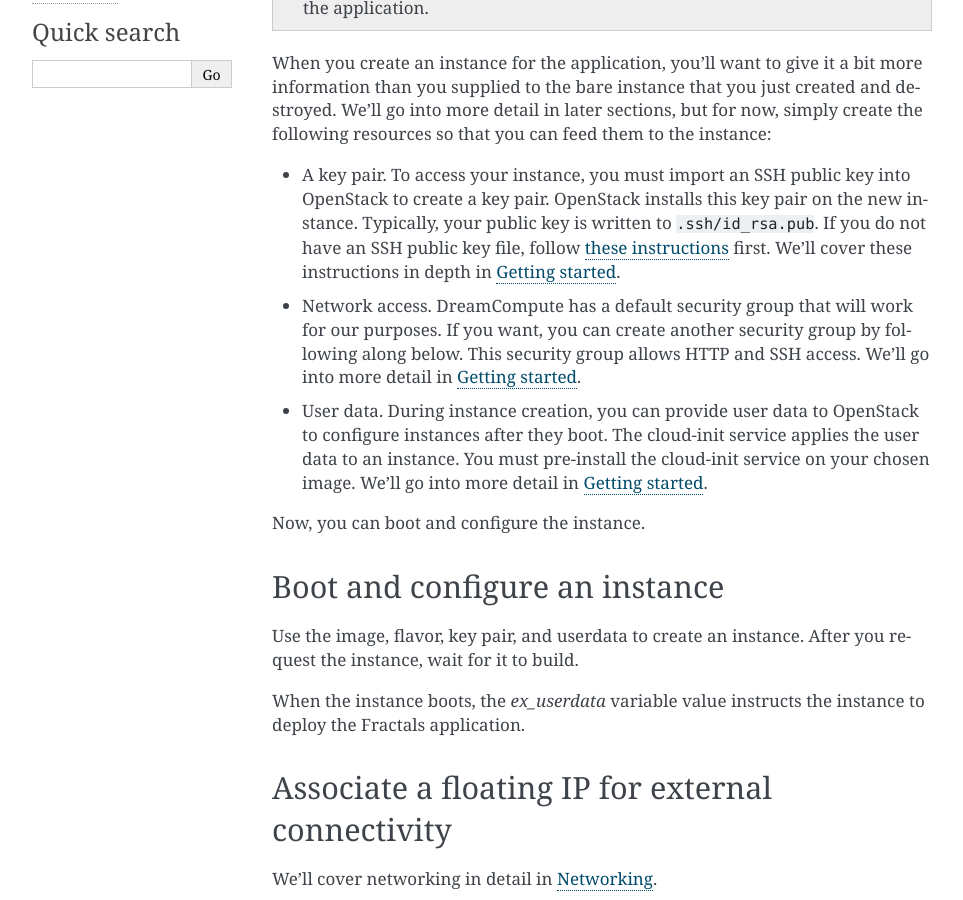
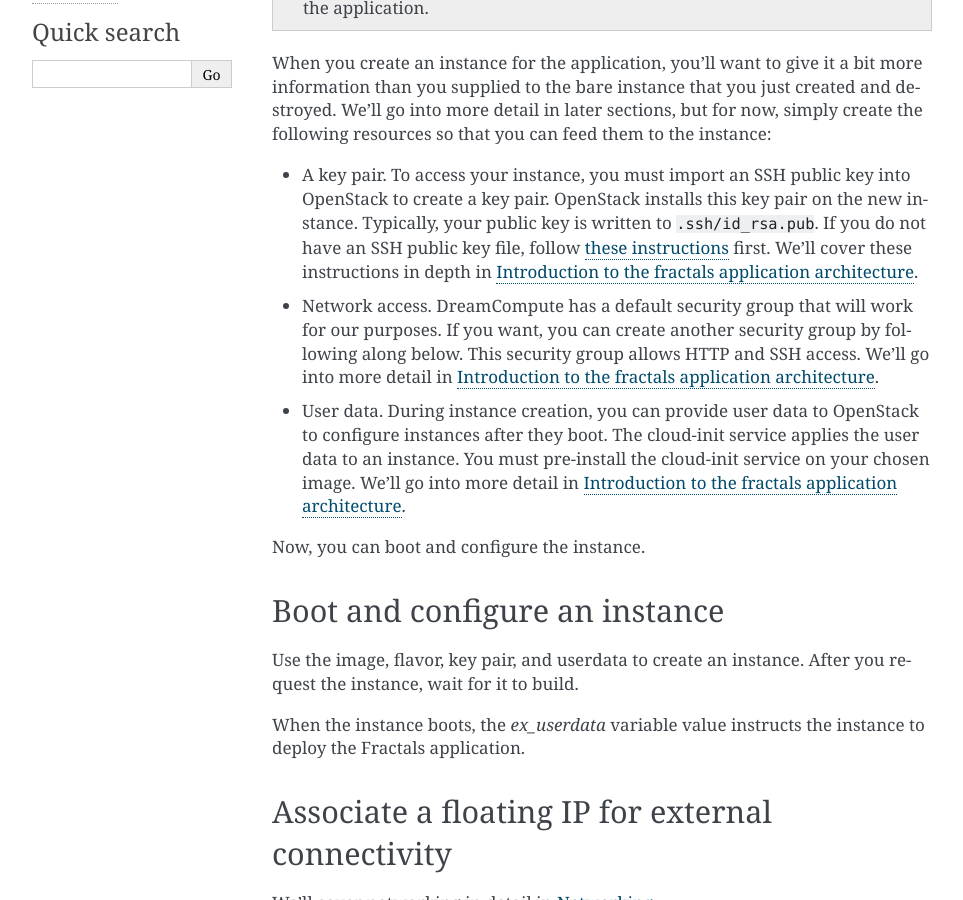
Before and after one commit to Rob-Pait/dreamcloud-docs, a Sphinx documentation site: the page built from firstapp/source/deploying_an_application.rst, in a window 1280 px wide and 900 px high, scrolled down 356 px. Shown: the whole window, without its empty margins (148-1111 px from the left). Built offline with Sphinx 7.4.7, drawn with Linux system fonts in a browser that asks for light colours; pages that are not in the unit, such as notebooks, are missing from menus; some of the changed text lies outside the part shown.

Commit message:
fix deploying_an_application.rst to link to Introduction-to-fractal-app.rst instead of Introduction

```diff
--- a/firstapp/source/deploying_an_application.rst
+++ b/firstapp/source/deploying_an_application.rst
@@ -20,7 +20,7 @@ instance:
   instance. Typically, your public key is written to :code:`.ssh/id_rsa.pub`. If
   you do not have an SSH public key file, follow
   `these instructions <https://help.github.com/articles/generating-ssh- keys/>`_ first.
-  We'll cover these instructions in depth in :doc:`/introduction`.
+  We'll cover these instructions in depth in :doc:`/introduction-to-fractal-app`.
 
 .. only:: fog
 
@@ -61,7 +61,7 @@ instance:
 * Network access. DreamCompute has a default security group that will
   work for our purposes. If you want, you can create another security
   group by following along below. This security group allows HTTP
-  and SSH access. We'll go into more detail in :doc:`/introduction`.
+  and SSH access. We'll go into more detail in :doc:`/introduction-to-fractal-app`.
 
 .. only:: fog
 
@@ -90,7 +90,7 @@ instance:
 * User data. During instance creation, you can provide user data to OpenStack to
   configure instances after they boot. The cloud-init service applies the
   user data to an instance. You must pre-install the cloud-init service on your
-  chosen image. We'll go into more detail in :doc:`/introduction`.
+  chosen image. We'll go into more detail in :doc:`/introduction-to-fractal-app`.
 
 .. only:: fog
 
@@ -256,7 +256,7 @@ Next steps
 ~~~~~~~~~~
 
 Don't worry if these concepts are not yet completely clear. In
-:doc:`/introduction`, we explore these concepts in more detail.
+:doc:`/introduction-to-fractal-app`, we explore these concepts in more detail.
 
 * :doc:`/scaling_out`: Learn how to scale your application
 * :doc:`/durability`: Learn how to use Object Storage to make your application durable
@@ -267,7 +267,7 @@ Don't worry if these concepts are not yet completely clear. In
 * :doc:`/advice`: Get advice about operations
 * :doc:`/craziness`: Learn some crazy things that you might not think to do ;)
 
-.. todo:: List the next sections here or simply reference introduction.
+.. todo:: List the next sections here or simply reference introduction-to-fractal-app.
 
 Complete code sample
 ~~~~~~~~~~~~~~~~~~~~
```
